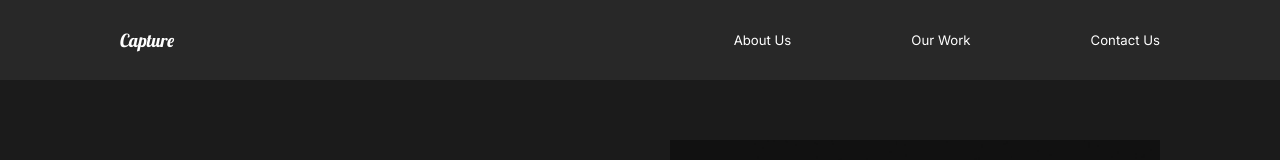
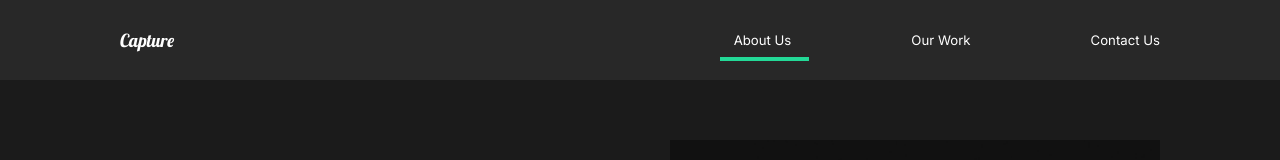
Before and after one commit to Sumerian812/Capture-Artist-Portfolio, a React (Create React App) app: page / in a window 1280 px wide. Shown: the top 160 px of the page. Built offline with nearby package versions, Linux system fonts and the light colour scheme.

Commit message:
nav animation

```diff
--- a/src/components/AboutSection.js
+++ b/src/components/AboutSection.js
@@ -2,6 +2,7 @@
 import home1 from "../img/home1.png"
 import { StyledAbout, StyledImage, StyledHide, StyledDescription } from "../styles";
 import Wave from "./Wave";
+import { Link } from "react-router-dom";
 // Framer Motion
 import { motion } from "framer-motion";
 import { titleAnimation, fade, photoAnimation } from "../animation";
@@ -27,12 +28,12 @@
                     Lorem ipsum dolor sit amet, consectetur adipiscing elit.
                     Donec hendrerit sodales augue, ac aliquam ligula varius vel.
                 </motion.p>
-                <motion.button variants={fade}>Contact us</motion.button>
+                <Link to="/contact"><motion.button variants={fade}>Contact us</motion.button></Link>
             </StyledDescription>
             <StyledImage>
                 <motion.img variants={photoAnimation} src={home1} alt="" />
             </StyledImage>
-            <Wave/>
+            <Wave />
         </StyledAbout>
     )
 }
--- a/src/components/Nav.js
+++ b/src/components/Nav.js
@@ -1,8 +1,12 @@
 import React from "react";
 import styled from "styled-components/macro";
 import { Link } from "react-router-dom";
+import { motion } from "framer-motion";
+import {useLocation} from "react-router-dom";
 
 const Nav = () => {
+    const {pathname} = useLocation();
+
     return (
         <StyledNav>
             <h1>
@@ -11,12 +15,27 @@
             <ul>
                 <li>
                     <Link to="/">About Us</Link>
+                    <Line
+                        transition={{ duration: 0.75 }}
+                        initial={{ width: "0%" }}
+                        animate={{ width: pathname === "/" ? "50%" : "0%" }}
+                    />
                 </li>
                 <li>
                     <Link to="/work">Our Work</Link>
+                    <Line
+                        transition={{ duration: 0.75 }}
+                        initial={{ width: "0%" }}
+                        animate={{ width: pathname === "/work" ? "50%" : "0%" }}
+                    />
                 </li>
                 <li>
                     <Link to="/contact">Contact Us</Link>
+                    <Line
+                        transition={{ duration: 0.75 }}
+                        initial={{ width: "0%" }}
+                        animate={{ width: pathname === "/contact" ? "50%" : "0%" }}
+                    />
                 </li>
             </ul>
         </StyledNav>
@@ -69,4 +88,16 @@
     }
 `;
 
+const Line = styled(motion.div)`
+    background: #23d997;
+    height: 0.3rem;
+    width: 0%;
+    position: absolute;
+    bottom: -80%;
+    left: 60%;
+    @media (max-width: 1200px){
+        left: 0%;
+    }
+`;
+
 export default Nav;
--- a/src/styles.js
+++ b/src/styles.js
@@ -22,6 +22,9 @@
     h2 {
         font-weight: lighter;
     }
+    button:focus {
+        outline: 0;
+    }
     @media (max-width: 1200px){
         padding: 0;
         button {
```
Also changed, not shown: 1 other file (tests, documents, lock files or other folders).
